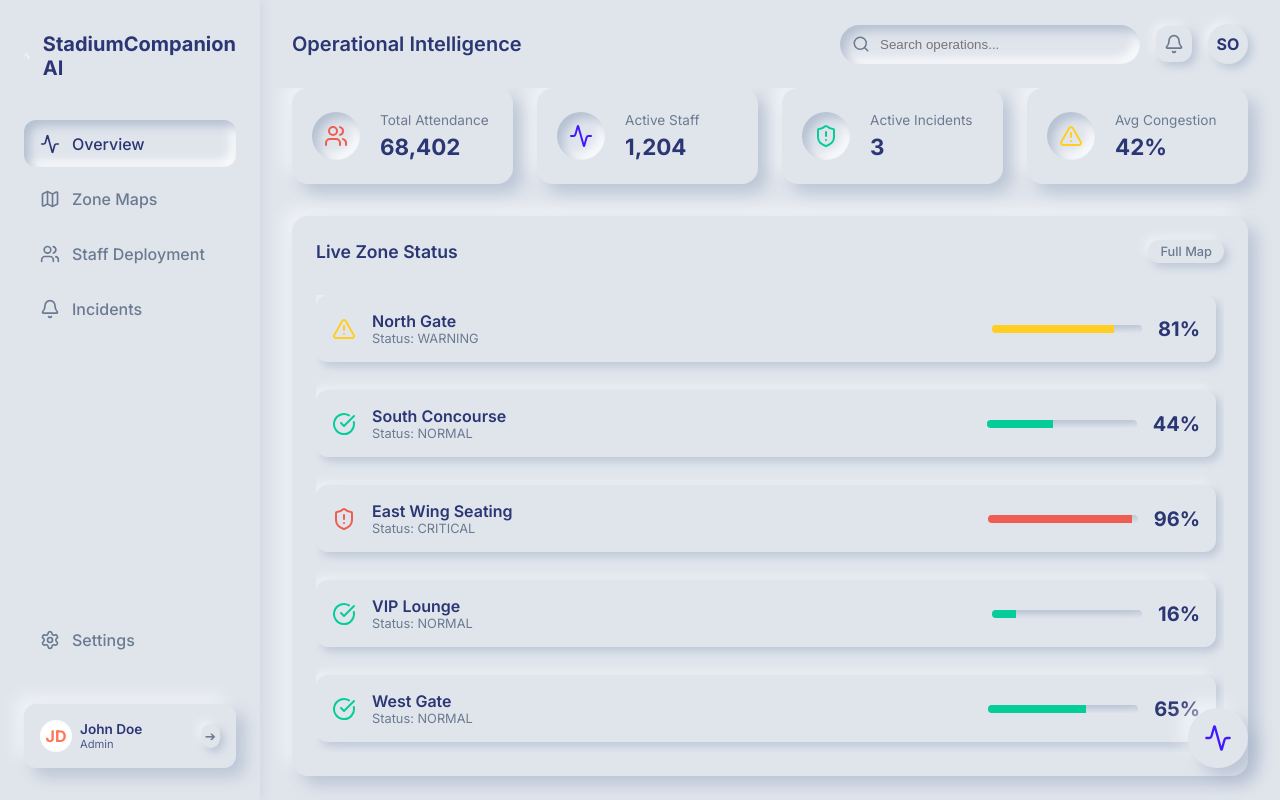
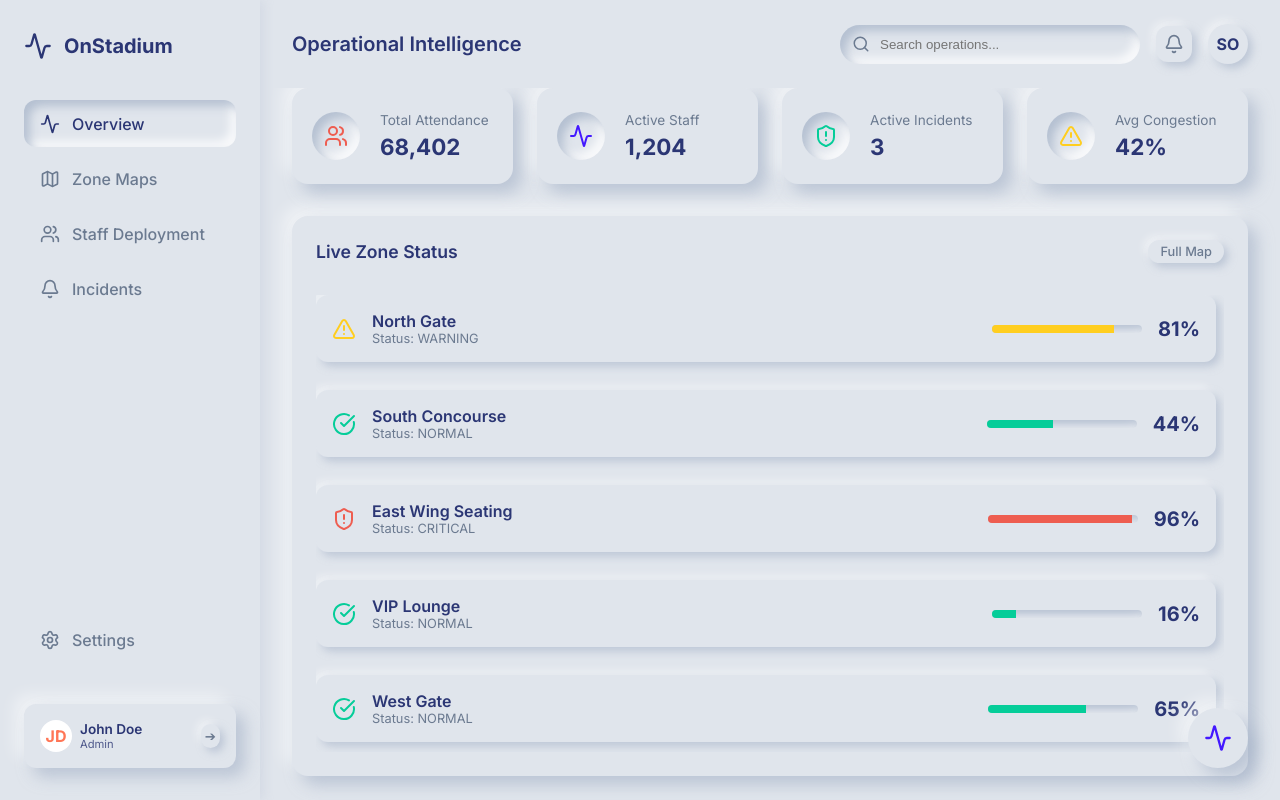
Before and after one commit to OrbIndraneel/prompt_wars4, a React (Vite) app: page / in a window 1280 px wide. Built offline with nearby package versions, Linux system fonts and the light colour scheme.

Commit message:
Rename app from StadiumCompanion AI to OnStadium

```diff
--- a/index.html
+++ b/index.html
@@ -4,7 +4,7 @@
     <meta charset="UTF-8" />
     <link rel="icon" type="image/svg+xml" href="/favicon.svg" />
     <meta name="viewport" content="width=device-width, initial-scale=1.0" />
-    <title>prompt_wars4</title>
+    <title>OnStadium</title>
   </head>
   <body>
     <div id="root"></div>
--- a/src/App.jsx
+++ b/src/App.jsx
@@ -174,8 +174,8 @@ Provide a brief, professional, and actionable response based on the live zone st
       {/* Sidebar */}
       <aside className="sidebar">
         <div className="brand">
-          <Activity size={28} color="white" />
-          StadiumCompanion AI
+          <Activity size={28} color="var(--text-main)" />
+          OnStadium
         </div>
 
         <nav className="nav-links">
@@ -206,7 +206,7 @@ Provide a brief, professional, and actionable response based on the live zone st
                 <div style={{ fontSize: '0.7rem', opacity: 0.8 }}>Admin</div>
               </div>
             </div>
-            <button className="btn btn-ghost" style={{ padding: '0.25rem', color: 'var(--text-muted)' }} onClick={() => alert('Logging out of StadiumCompanion AI...')}>➔</button>
+            <button className="btn btn-ghost" style={{ padding: '0.25rem', color: 'var(--text-muted)' }} onClick={() => alert('Logging out of OnStadium...')}>➔</button>
           </div>
         </nav>
       </aside>
```
Also changed, not shown: 1 other file (tests, documents, lock files or other folders).
